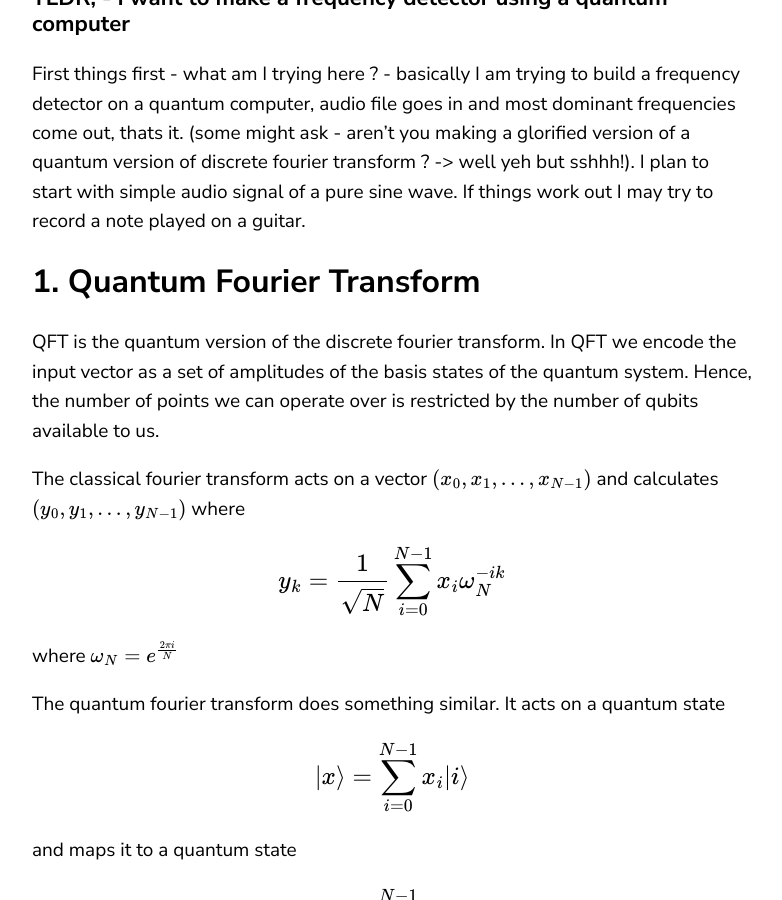
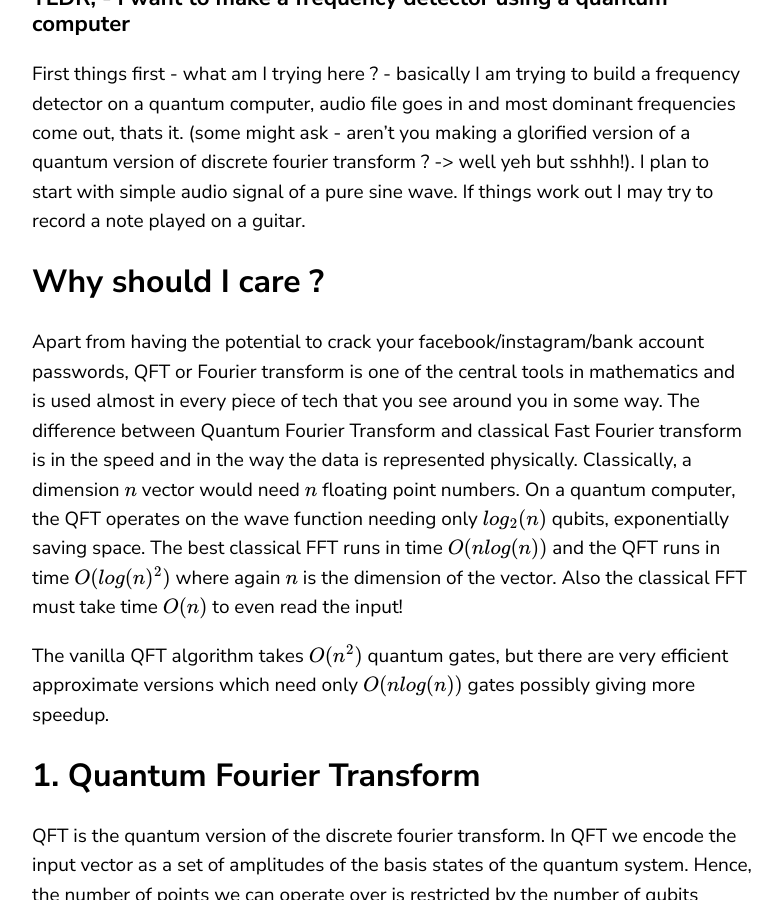
Before and after one commit to sarangzambare/sarangzambare.github.io, a Jekyll site: the page built from _posts/2020-06-13-quantum-frequencies.markdown, in a window 1280 px wide and 900 px high, scrolled down 927 px. Shown: the whole window, without its empty margins (68-850 px from the left). Built offline with Jekyll 4.4.1, drawn with Linux system fonts in a browser that asks for light colours; formulas are drawn with MathJax 3; some of the changed text lies outside the part shown.

Commit message:
added latest stuf

```diff
--- a/_posts/2020-06-13-quantum-frequencies.markdown
+++ b/_posts/2020-06-13-quantum-frequencies.markdown
@@ -1,7 +1,7 @@
 ---
 layout: post
 title:  "Quantum Computing to find frequencies in an audio file"
-description: "Because why not"
+description: "Because why not..."
 date:   2020-06-13 15:15:52 -0400
 categories: jekyll update
 ---
@@ -21,6 +21,11 @@ All code can be found at this [repository][main_code]
 
 First things first - what am I trying here ? - basically I am trying to build a frequency detector on a quantum computer, audio file goes in and most dominant frequencies come out, thats it. (some might ask - aren't you making a glorified version of a quantum version of discrete fourier transform ? -> well yeh but sshhh!). I plan to start with simple audio signal of a pure sine wave. If things work out I may try to record a note played on a guitar.
 
+## Why should I care ?
+Apart from having the potential to crack your facebook/instagram/bank account passwords, QFT or Fourier transform is one of the central tools in mathematics and is used almost in every piece of tech that you see around you in some way.
+The difference between Quantum Fourier Transform and classical Fast Fourier transform is in the speed and in the way the data is represented physically. Classically, a dimension $$n$$ vector would need $$n$$ floating point numbers. On a quantum computer, the QFT operates on the wave function needing only $$log_{2}(n)$$ qubits, exponentially saving space. The best classical FFT runs in time $$O(n log(n))$$ and the QFT runs in time $$O(log(n)^{2})$$ where again $$n$$ is the dimension of the vector. Also the classical FFT must take time $$O(n)$$ to even read the input!
+
+The vanilla QFT algorithm takes $$O(n^{2})$$ quantum gates, but there are very efficient approximate versions which need only $$O(n log(n))$$ gates possibly giving more speedup.
 
 ## 1. Quantum Fourier Transform
 
```
Also changed, not shown: assets/testicon.png (added), 5 other files.
